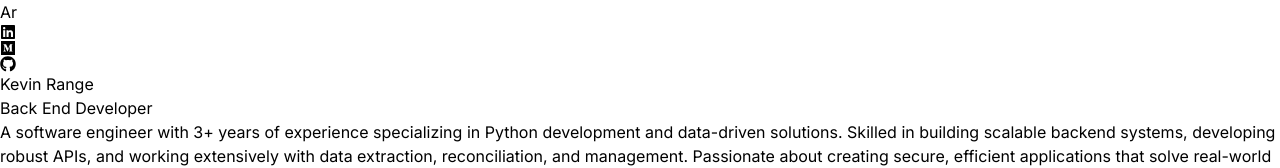
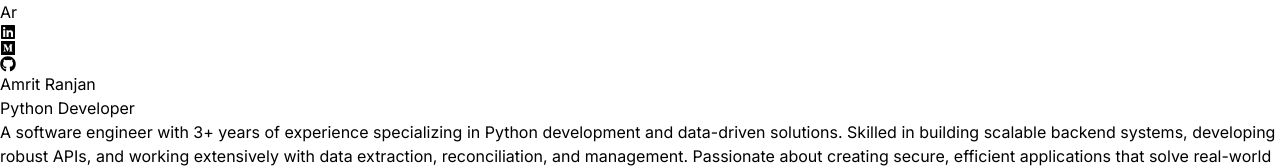
Before and after one commit to amritranjandev/portfolio, a React (Vite) app: page / in a window 1280 px wide. Shown: the top 168 px of the page. Built offline with nearby package versions, Linux system fonts and the light colour scheme.

Commit message:
Update Hero.jsx

```diff
--- a/src/components/Hero.jsx
+++ b/src/components/Hero.jsx
@@ -32,7 +32,7 @@ const Hero = () => {
                     initial="hidden"
                     animate="visible"
                     className="pb-16 text-6xl font-thin tracking-tight lg:mt-16 lg:text-8xl">
-                    Kevin Range
+                    Amrit Ranjan
                     </motion.h1>
                     <motion.span
                     variants={container(0.5)}
@@ -40,7 +40,7 @@ const Hero = () => {
                     animate="visible"
                     className="bg-gradient-to-r from-pink-300 via-slate-500
                     to-purple-500 bg-clip-text text-3xl tracking-tight text-transparent">
-                        Back End Developer
+                        Python Developer
                     </motion.span>
                     <motion.p
                     variants={container(1)}
```
